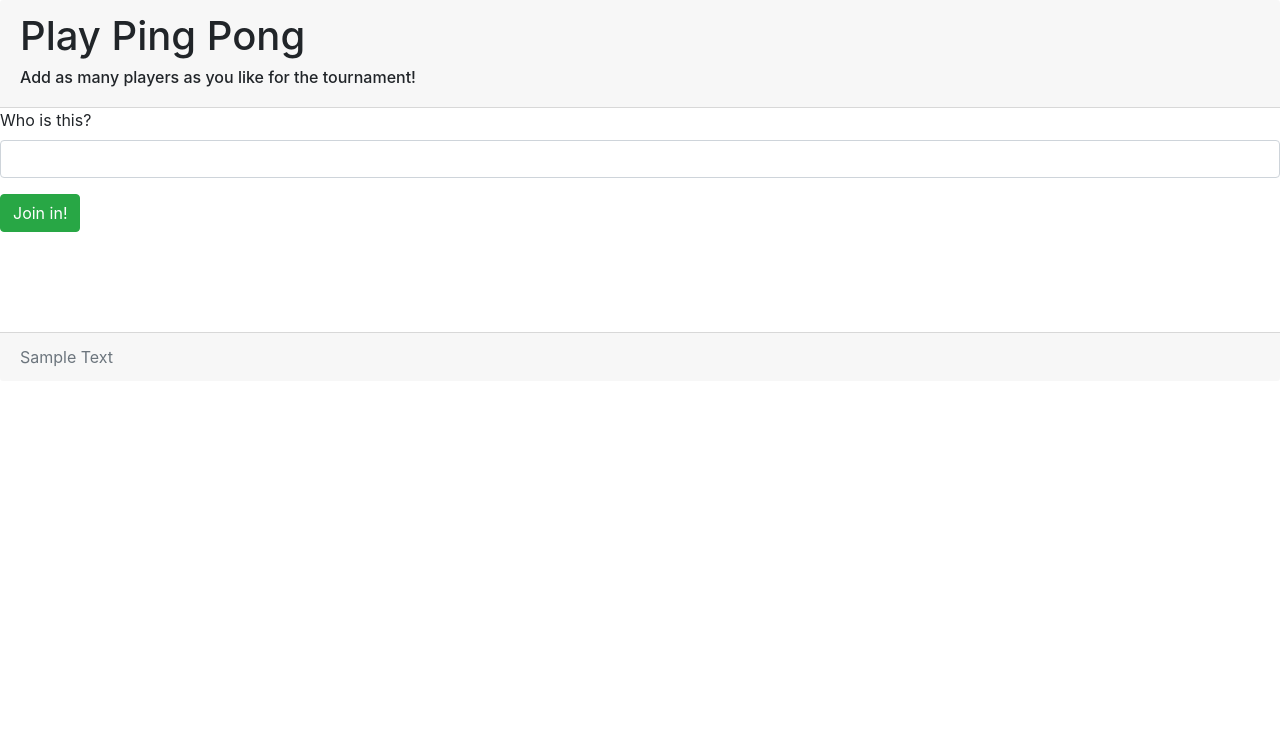
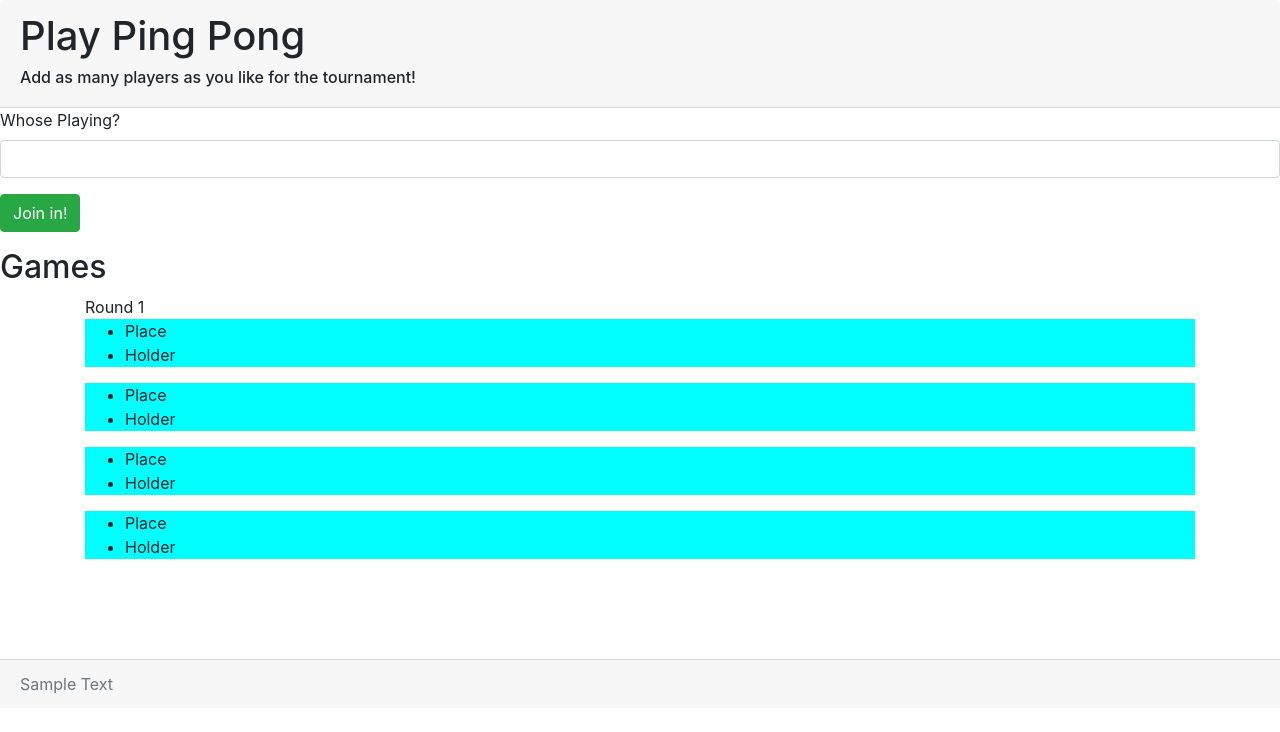
Before and after one commit to benmason1992/tech-challenge, a React (Create React App) app: page / in a window 1280 px wide. Shown: the top 732 px of the page. Built offline with nearby package versions, Linux system fonts and the light colour scheme.

Commit message:
got the player names into a list on the page, also started trying to make the tournement bracket itself

```diff
--- a/src/App.css
+++ b/src/App.css
@@ -1,3 +1,7 @@
 .text-muted {
   margin-top: 100px;
 }
+
+.match {
+  background-color: aqua;
+}
--- a/src/App.js
+++ b/src/App.js
@@ -7,12 +7,17 @@ import {
 import Header from "./Components/Header";
 import Footer from "./Components/Footer";
 import Add from "./Components/AddPlayer/"
+import Players from "./Components/PlayerList";
+import Matches from "./Components/Matches/Matches";
 import './App.css';
 
 const App = ( ) => (
   <Router>
       <Header >Play Ping Pong</Header>
       <Add />
+      <Players />
+      <Matches />
+
 
 
 
--- a/src/Components/AddPlayer/Add.js
+++ b/src/Components/AddPlayer/Add.js
@@ -13,15 +13,14 @@ const Add = ({playerName, handlePlayerSubmit}) => {
             handlePlayerSubmit(inputPlayer1);
         }
 
-
     return (
         <>
             <form onSubmit={handleSubmit}>
-                <div class="form-group">
-                    <label for="player1name">Who is this?</label>
-                    <input onChange={handleChange} value={inputPlayer1} class="form-control"></input>
+                <div className="form-group">
+                    <label>Whose Playing?</label>
+                    <input onChange={handleChange} value={inputPlayer1} className="form-control"></input>
                 </div>
-                <button type="submit" class="btn btn-success">Join in!</button>
+                <button type="submit" className="btn btn-success">Join in!</button>
             </form>
 
         </>
--- a/src/Components/AddPlayer/index.js
+++ b/src/Components/AddPlayer/index.js
@@ -14,8 +14,8 @@ const mapStateToProps= (state) => {
 const mapDispatchToProps= (dispatch) => {
     return {
         handlePlayerSubmit:(value) => {
-            dispatch(addName(value) );
+            dispatch(addName(value));
         },
     };
   }
-export default  connect(mapStateToProps,mapDispatchToProps)(Add);
+export default connect(mapStateToProps,mapDispatchToProps)(Add);
--- /dev/null
+++ b/src/Components/Matches/Matches.js
@@ -0,0 +1,33 @@
+import React from "react";
+
+const Matches = () => {
+    return (
+        <section>
+            <h2>Games</h2>
+            <div class="container">
+                <div>
+                    <div>
+                        <div >Round 1<br/></div>
+                        <ul className="match">
+                            <li >Place</li>
+                            <li >Holder</li>
+                        </ul>
+                        <ul className="match">
+                            <li >Place</li>
+                            <li >Holder</li>
+                        </ul>
+                        <ul className="match">
+                            <li >Place</li>
+                            <li >Holder</li>
+                        </ul>
+                        <ul className="match">
+                            <li >Place</li>
+                            <li >Holder</li>
+                        </ul>
+                    </div>
+                </div>
+            </div>
+        </section>
+    );
+};
+export default Matches
--- /dev/null
+++ b/src/Components/PlayerList/Players.js
@@ -0,0 +1,14 @@
+import React from "react";
+
+const PlayerList = ({players}) => {
+    return(
+        <div>
+            <ol>
+                {players.map((player, index) => (
+                    <li key={index}>{player.playerName}</li>
+                ))}
+            </ol>
+        </div>
+    );
+};
+export default PlayerList
--- /dev/null
+++ b/src/Components/PlayerList/index.js
@@ -0,0 +1,11 @@
+import {connect} from "react-redux";
+
+import PlayerList from "./Players";
+
+const mapStateToProps= (state) => {
+    return {
+      players: state.players,
+    };
+  }
+
+export default connect(mapStateToProps, null)(PlayerList);
--- a/src/data/reducer.js
+++ b/src/data/reducer.js
@@ -1,10 +1,9 @@
 // import initial from "./initial";
 
 const players = (state, {playName}) => ({
-    ...state,
     players: [
         ...state.players,
-        playName.playerName,
+        playName,
     ]});
 
 export default (state, action) => {
```
Also changed, not shown: src/Components/AddPlayer/PlayerList/PlayerList.js (deleted, +0 -13 lines), src/Components/Matches/index.js (added).
